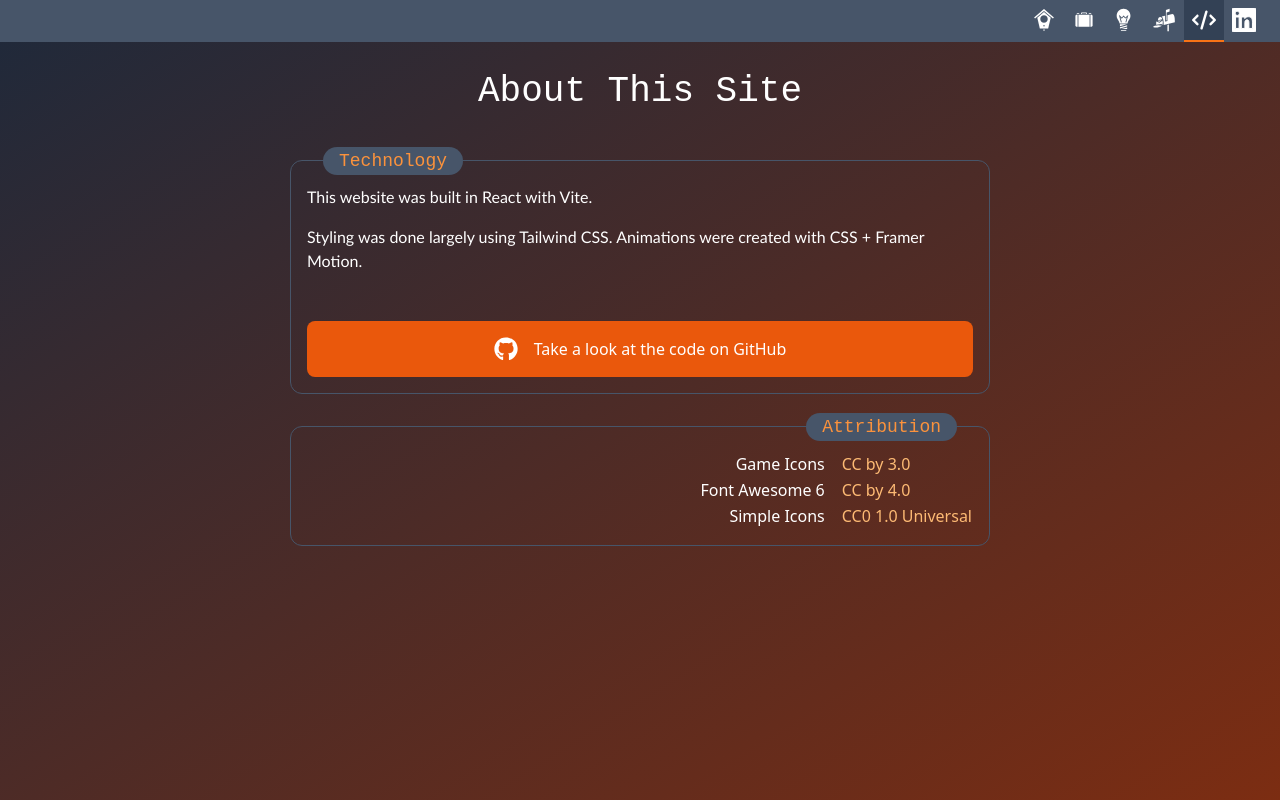
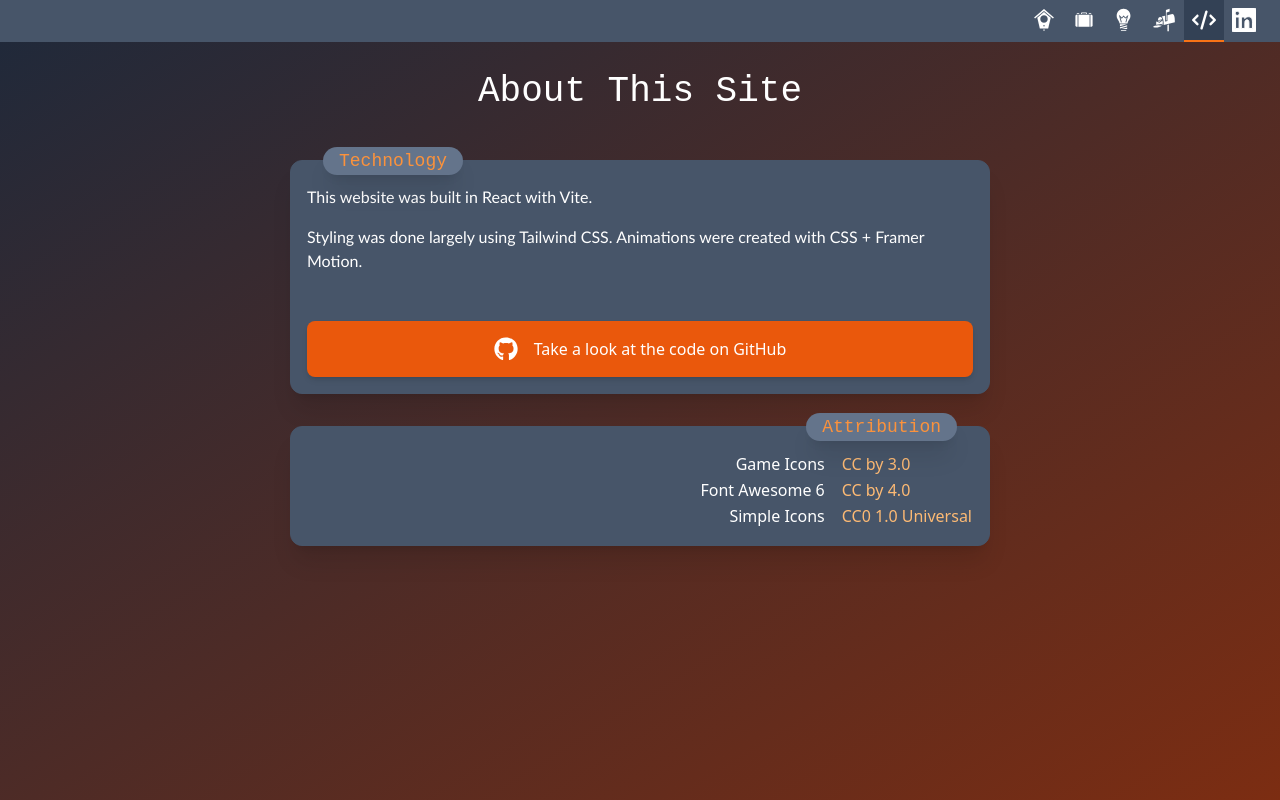
Before and after one commit to luketpena/portfolio-2024, a React (Vite) app: page /about in a window 1280 px wide. Built offline with nearby package versions, Linux system fonts and the light colour scheme.

Commit message:
chore: minor style and text changes

```diff
--- a/src/components/Button/Button.tsx
+++ b/src/components/Button/Button.tsx
@@ -26,7 +26,7 @@ export const Button: React.FC<ButtonProps> = ({
         onClick={onClick}
         className={classNames(
           className,
-          'bg-orange-600 w-max px-6 py-4 rounded-lg flex justify-center items-center gap-4 cursor-pointer hover:brightness-125 hover:scale-[102%] transition-all',
+          'bg-orange-600 w-max px-6 py-4 rounded-lg flex justify-center items-center gap-4 cursor-pointer hover:brightness-125 hover:scale-[102%] transition-all shadow-md hover:shadow-xl',
         )}
         style={{
           backgroundColor,
--- a/src/components/Card/Card.tsx
+++ b/src/components/Card/Card.tsx
@@ -19,7 +19,7 @@ export const Card: React.FC<CardProps> = ({
   return (
     <div
       className={classNames(
-        'border border-slate-600 rounded-xl p-4 pt-6 relative',
+        'border border-slate-600 rounded-xl p-4 pt-6 relative bg-slate-600 shadow-xl',
         className,
         {
           'text-left': align === 'left',
@@ -30,7 +30,7 @@ export const Card: React.FC<CardProps> = ({
       {title && (
         <h2
           className={classNames(
-            'absolute text-lg top-[-14px] flex items-center gap-4 bg-slate-600 rounded-full px-4 text-orange-400',
+            'absolute text-lg top-[-14px] flex items-center gap-4 bg-slate-500 rounded-full px-4 text-orange-400 shadow-xl',
             {
               'left-8': align === 'left',
               'right-8': align === 'right',
--- a/src/pages/ProjectPage/project-page-list.ts
+++ b/src/pages/ProjectPage/project-page-list.ts
@@ -71,7 +71,7 @@ export const projects: PersonalProjectProps[] = [
     Sailbound is a physics based sailing game inspired by Wind Waker. Bob above and below the water, dodging the dangers of the open ocean while chasing treasure.`,
     actions: [
       {
-        text: 'Original game jam version at Itch.io',
+        text: 'Sail in the original at Itch.io',
         icon: 'FaItchIo',
         href: 'https://fib.itch.io/washed-up',
       },
```
